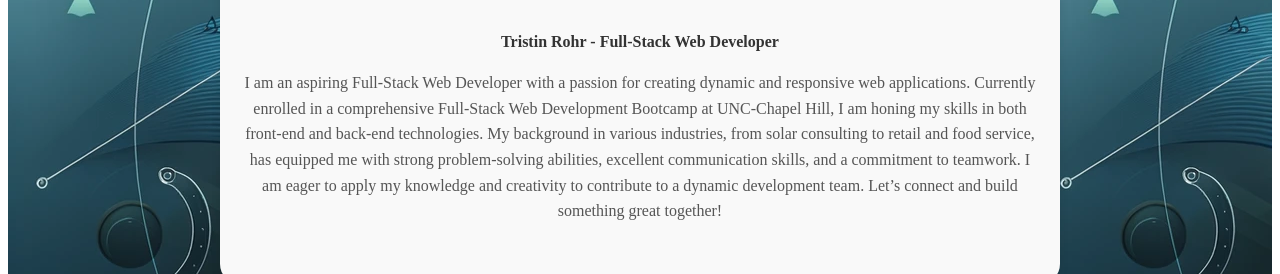
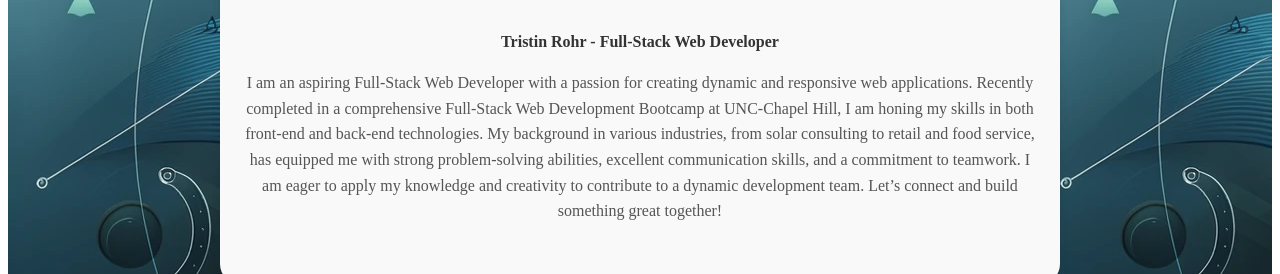
Before and after one commit to TristinRohr/React-Portfolio, a React (Vite) app: page / in a window 1280 px wide. Shown: the part 521-795 px from the top of the page. Built offline with nearby package versions, Linux system fonts and the light colour scheme.

Commit message:
updated about

```diff
--- a/src/pages/AboutMe.jsx
+++ b/src/pages/AboutMe.jsx
@@ -7,7 +7,7 @@ const AboutMe = () => {
       <h2>About Me</h2>
       <img src="/profilecopy.jpeg" alt="Tristin Rohr" />
       <p>Tristin Rohr - Full-Stack Web Developer</p>
-      <p>I am an aspiring Full-Stack Web Developer with a passion for creating dynamic and responsive web applications. Currently enrolled in a comprehensive Full-Stack Web Development Bootcamp at UNC-Chapel Hill, I am honing my skills in both front-end and back-end technologies. My background in various industries, from solar consulting to retail and food service, has equipped me with strong problem-solving abilities, excellent communication skills, and a commitment to teamwork. I am eager to apply my knowledge and creativity to contribute to a dynamic development team. Let’s connect and build something great together!</p>
+      <p>I am an aspiring Full-Stack Web Developer with a passion for creating dynamic and responsive web applications. Recently completed in a comprehensive Full-Stack Web Development Bootcamp at UNC-Chapel Hill, I am honing my skills in both front-end and back-end technologies. My background in various industries, from solar consulting to retail and food service, has equipped me with strong problem-solving abilities, excellent communication skills, and a commitment to teamwork. I am eager to apply my knowledge and creativity to contribute to a dynamic development team. Let’s connect and build something great together!</p>
     </section>
   );
 };
```
